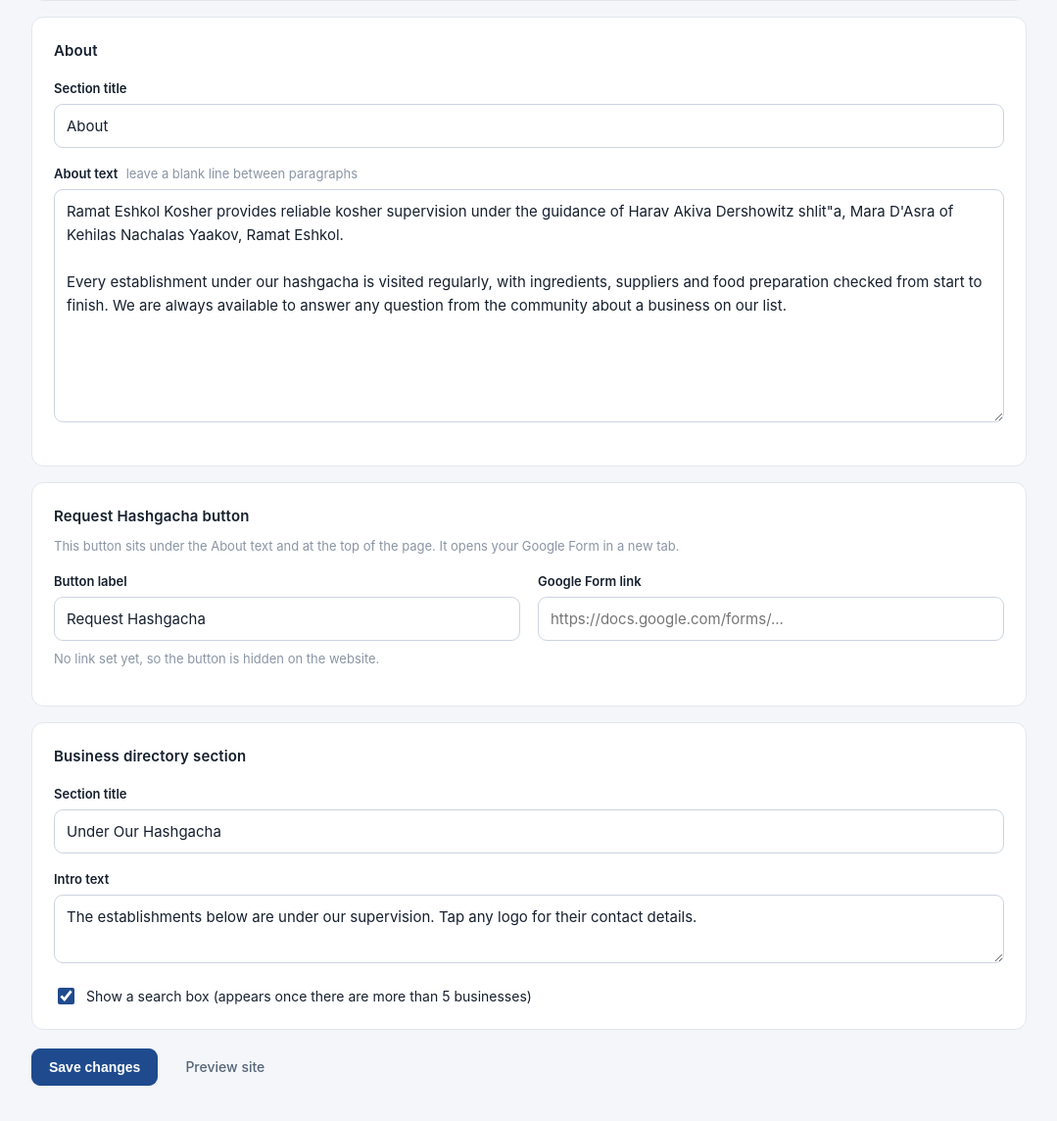
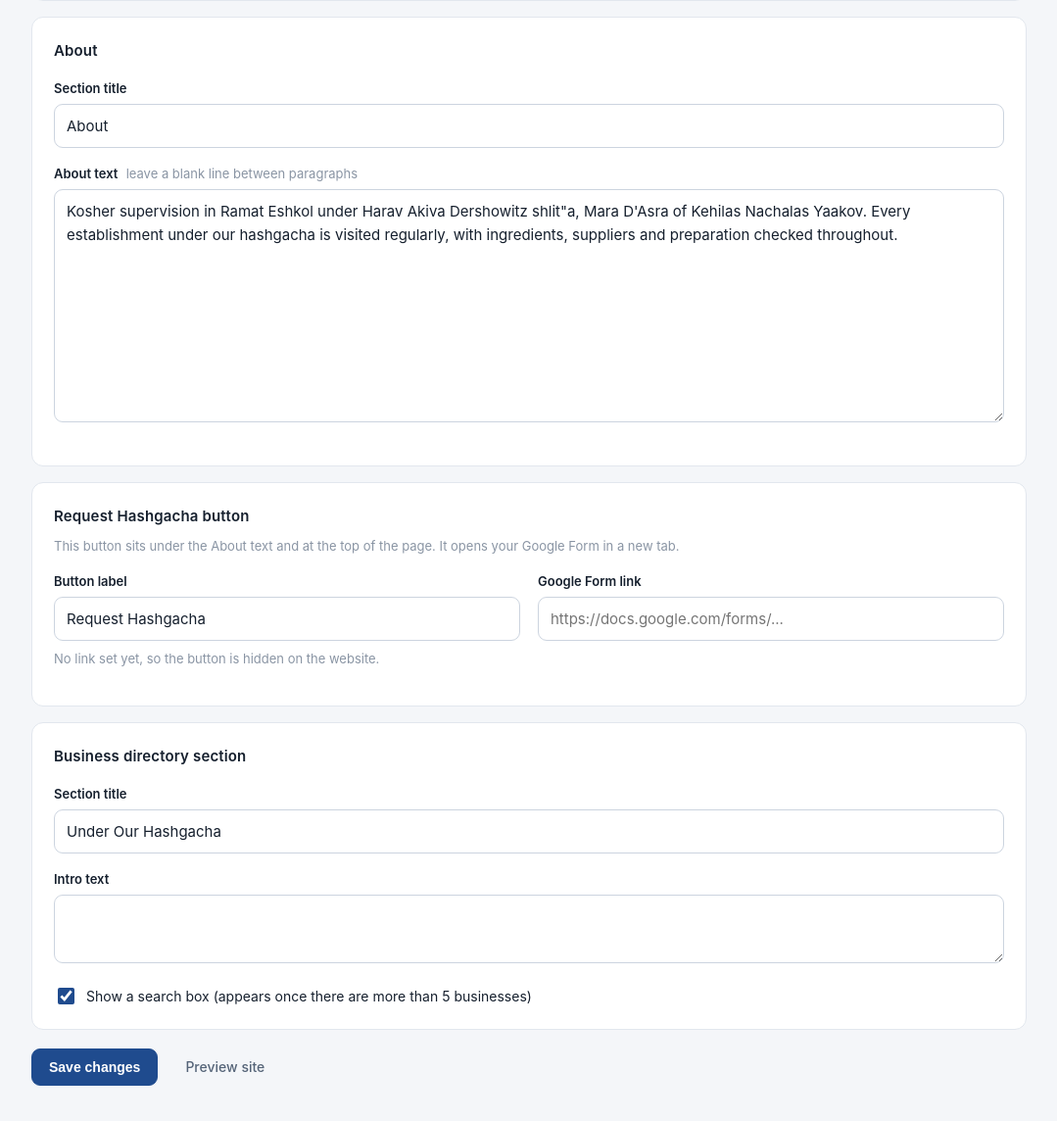
Before and after one commit to anirudhatalmale6-alt/hashgacha-directory, a PHP site: page /admin/content.php in a window 1280 px wide. Shown: the part 733-1877 px from the top of the page at 98% size, without its empty margins (100-1179 px from the left). Run offline with PHP 8.4, Linux system fonts and the light colour scheme; the visitor is signed in with stand-in values (Sample User, id 1); some libraries are stand-ins or nearby versions.

Commit message:
Slim the page down: less copy, more space
Client asked for sleeker with less text. About drops to two sentences,
the Directory label and the intro lines above the business grid and the
contact cards are gone, the modal loses its footer line and the footer
keeps only the name and year. Section rhythm opens up to carry the
lighter copy.

The intro fields stay in the admin, just empty — an empty field hides
its line rather than printing a blank.

```diff
--- a/public/index.php
+++ b/public/index.php
@@ -93,7 +93,6 @@ $hasLogo    = $s['logo'] !== '' && is_file(UPLOAD_DIR . '/' . $s['logo']);
   <section class="section" id="businesses">
     <div class="wrap">
       <div class="section-head section-head-center">
-        <p class="eyebrow">Directory</p>
         <h2><?= e($s['businesses_title']) ?></h2>
         <?php if (trim($s['businesses_intro']) !== ''): ?>
           <p class="section-intro"><?= e($s['businesses_intro']) ?></p>
@@ -221,7 +220,7 @@ $hasLogo    = $s['logo'] !== '' && is_file(UPLOAD_DIR . '/' . $s['logo']);
     <?php if (trim($s['footer_note']) !== ''): ?>
       <p class="footer-note"><?= e($s['footer_note']) ?></p>
     <?php endif; ?>
-    <p class="footer-copy">&copy; <?= date('Y') ?> <?= e($s['site_title']) ?>. All rights reserved.</p>
+    <p class="footer-copy">&copy; <?= date('Y') ?></p>
   </div>
 </footer>
 
@@ -244,8 +243,6 @@ $hasLogo    = $s['logo'] !== '' && is_file(UPLOAD_DIR . '/' . $s['logo']);
     <p class="modal-desc" id="modalDesc" hidden></p>
 
     <ul class="detail-list" id="modalDetails"></ul>
-
-    <p class="modal-foot">Under the hashgacha of <?= e($s['site_title']) ?></p>
   </div>
 </div>
 
--- a/src/init.php
+++ b/src/init.php
@@ -95,13 +95,13 @@ function default_settings(): array
         'nav_contact'       => 'Contact',
         'hero_btn_text'     => 'Under Our Hashgacha',
         'about_title'       => 'About',
-        'about_text'        => "Ramat Eshkol Kosher provides reliable kosher supervision under the guidance of Harav Akiva Dershowitz shlit\"a, Mara D'Asra of Kehilas Nachalas Yaakov, Ramat Eshkol.\n\nEvery establishment under our hashgacha is visited regularly, with ingredients, suppliers and food preparation checked from start to finish. We are always available to answer any question from the community about a business on our list.",
+        'about_text'        => "Kosher supervision in Ramat Eshkol under Harav Akiva Dershowitz shlit\"a, Mara D'Asra of Kehilas Nachalas Yaakov. Every establishment under our hashgacha is visited regularly, with ingredients, suppliers and preparation checked throughout.",
         'request_btn_text'  => 'Request Hashgacha',
         'google_form_url'   => '',
         'businesses_title'  => 'Under Our Hashgacha',
-        'businesses_intro'  => 'The establishments below are under our supervision. Tap any logo for their contact details.',
+        'businesses_intro'  => '',
         'contact_title'     => 'Contact',
-        'contact_intro'     => 'Questions about a certificate, a product or a business? Get in touch — we are happy to help.',
+        'contact_intro'     => '',
         'contact_name'      => 'R\' Aryeh Frankel',
         'contact_role'      => 'Kashrus Administrator',
         'contact_phone'     => '053-384-2614',
--- a/tools/seed_site.php
+++ b/tools/seed_site.php
@@ -52,12 +52,13 @@ $settings = [
     'nav_contact'      => 'Contact',
     'hero_btn_text'    => 'Under Our Hashgacha',
     'about_title'      => 'About',
+    'about_text'       => "Kosher supervision in Ramat Eshkol under Harav Akiva Dershowitz shlit\"a, Mara D'Asra of Kehilas Nachalas Yaakov. Every establishment under our hashgacha is visited regularly, with ingredients, suppliers and preparation checked throughout.",
     'request_btn_text' => 'Request Hashgacha',
     'google_form_url'  => 'https://docs.google.com/forms/d/e/1FAIpQLSdaZPEf7ZbULwVtnXVmKvz_gEgR7tFOxLJ5ZqnFc7ieLB81vA/viewform',
     'businesses_title' => 'Under Our Hashgacha',
-    'businesses_intro' => 'The establishments below are under our supervision. Tap any logo for their contact details.',
+    'businesses_intro' => '',
     'contact_title'    => 'Contact',
-    'contact_intro'    => 'Questions about a certificate, a product or a business? Get in touch — we are happy to help.',
+    'contact_intro'    => '',
     'contact_name'     => 'R\' Aryeh Frankel',
     'contact_role'     => 'Kashrus Administrator',
     'contact_phone'    => '053-384-2614',
```
Also changed, not shown: public/assets/style.css.
